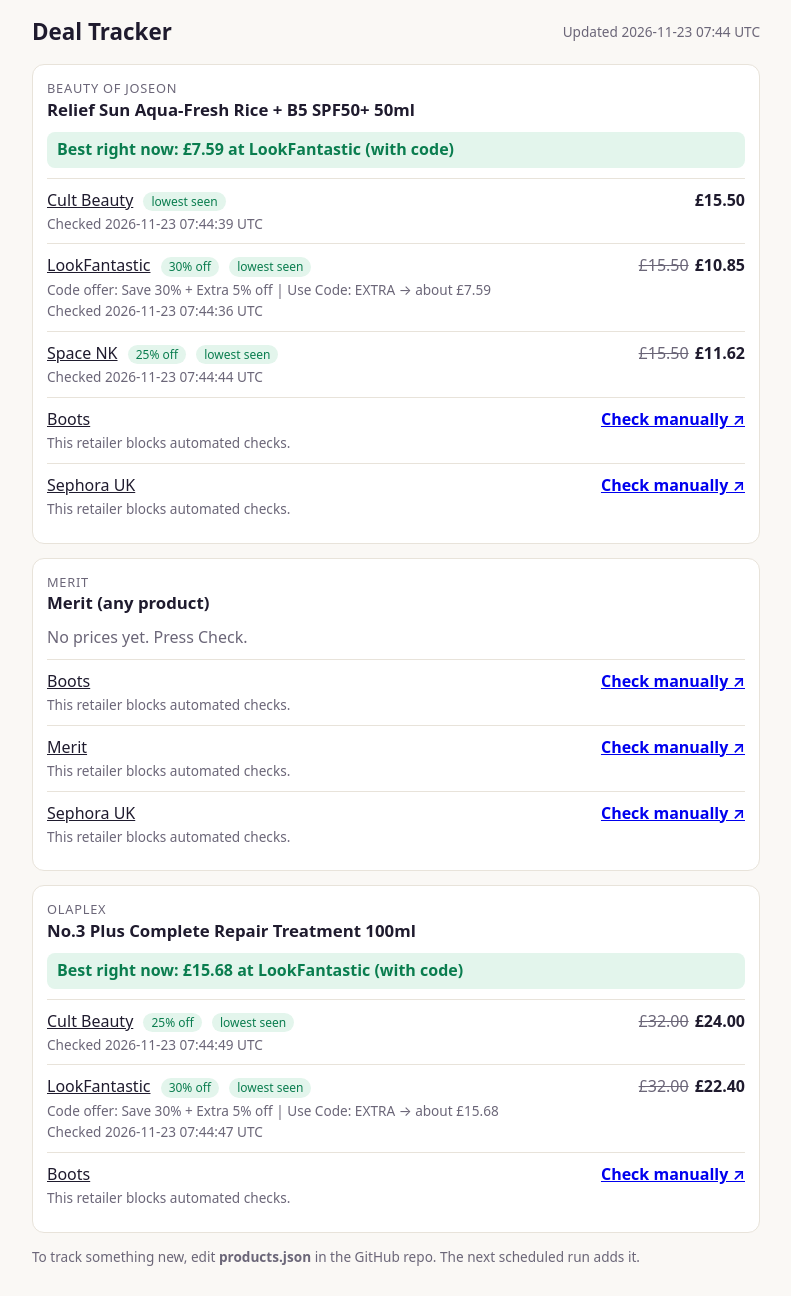
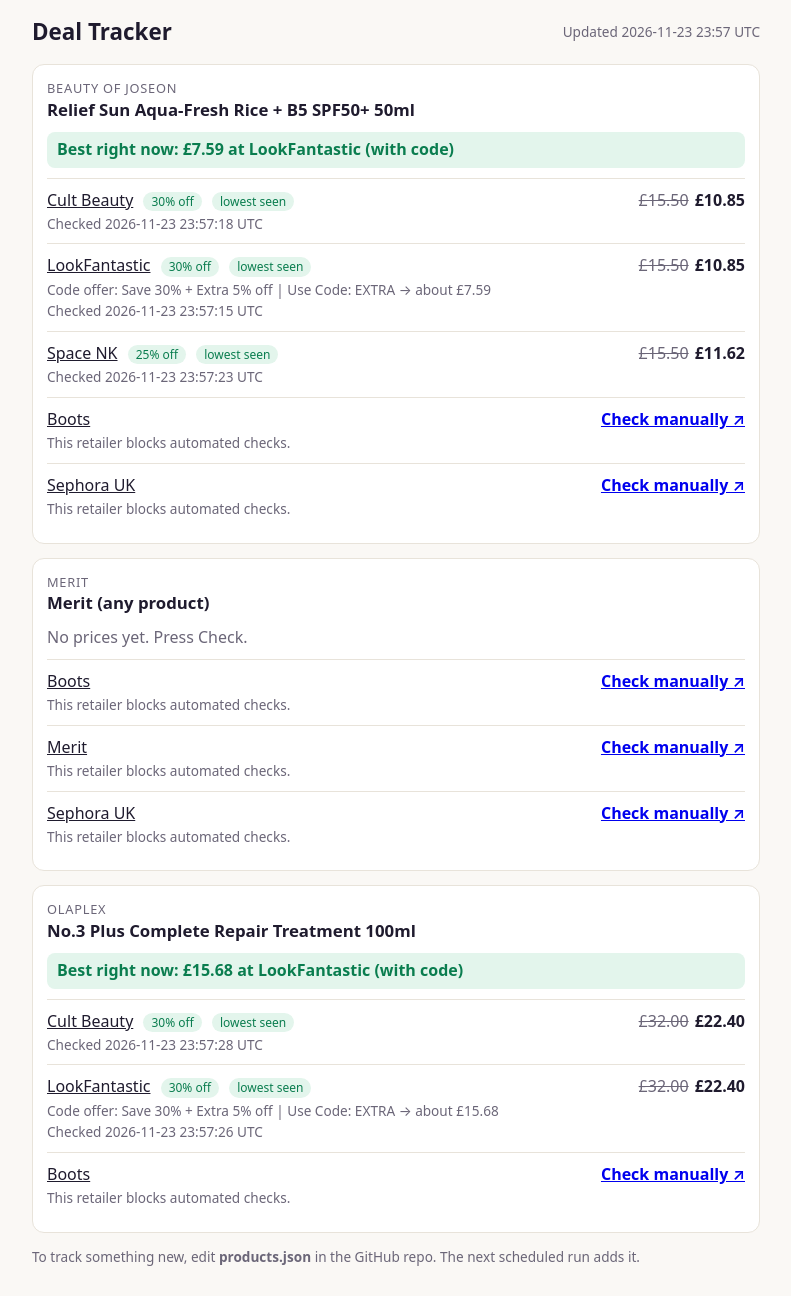
Before and after one commit to doodles29/deal-tracker, a plain HTML site: page docs/index.html in a window 1280 px wide. Shown: the whole page, without its empty margins (244-1035 px from the left). Drawn offline with Linux system fonts and the light colour scheme.

Commit message:
Update prices

```diff
--- a/docs/index.html
+++ b/docs/index.html
@@ -43,7 +43,7 @@
 <main>
   <header>
     <h1>Deal Tracker</h1>
-    <span class="sub">Updated 2026-11-23 07:44 UTC</span>
+    <span class="sub">Updated 2026-11-23 23:57 UTC</span>
 
   </header>
 
@@ -61,19 +61,19 @@
 
     <div class="row">
       <div class="retailer"><a href="https://www.cultbeauty.co.uk/p/beauty-of-joseon-relief-sun-aqua-fresh-rice-b5-spf50-50ml/15821479/" target="_blank" rel="noopener">Cult Beauty</a>
-
+        <span class="tag">30% off</span>
         <span class="tag">lowest seen</span>
 
       </div>
       <div class="price">
 
-          £15.50
+          <span class="was">£15.50</span>£10.85
 
       </div>
 
 
 
-      <div class="sub">Checked 2026-11-23 07:44:39 UTC</div>
+      <div class="sub">Checked 2026-11-23 23:57:18 UTC</div>
     </div>
 
     <div class="row">
@@ -90,7 +90,7 @@
       <div class="sub">Code offer: Save 30% + Extra 5% off | Use Code: EXTRA → about £7.59</div>
 
 
-      <div class="sub">Checked 2026-11-23 07:44:36 UTC</div>
+      <div class="sub">Checked 2026-11-23 23:57:15 UTC</div>
     </div>
 
     <div class="row">
@@ -107,7 +107,7 @@
 
 
 
-      <div class="sub">Checked 2026-11-23 07:44:44 UTC</div>
+      <div class="sub">Checked 2026-11-23 23:57:23 UTC</div>
     </div>
 
     <div class="row">
@@ -217,19 +217,19 @@
 
     <div class="row">
       <div class="retailer"><a href="https://www.cultbeauty.co.uk/p/olaplex-no.3plus-complete-repair-treatment-250ml/17785880/?variation=17649955" target="_blank" rel="noopener">Cult Beauty</a>
-        <span class="tag">25% off</span>
+        <span class="tag">30% off</span>
         <span class="tag">lowest seen</span>
 
       </div>
       <div class="price">
 
-          <span class="was">£32.00</span>£24.00
+          <span class="was">£32.00</span>£22.40
 
       </div>
 
 
 
-      <div class="sub">Checked 2026-11-23 07:44:49 UTC</div>
+      <div class="sub">Checked 2026-11-23 23:57:28 UTC</div>
     </div>
 
     <div class="row">
@@ -246,7 +246,7 @@
       <div class="sub">Code offer: Save 30% + Extra 5% off | Use Code: EXTRA → about £15.68</div>
 
 
-      <div class="sub">Checked 2026-11-23 07:44:47 UTC</div>
+      <div class="sub">Checked 2026-11-23 23:57:26 UTC</div>
     </div>
 
     <div class="row">
```
Also changed, not shown: 1 other file.
